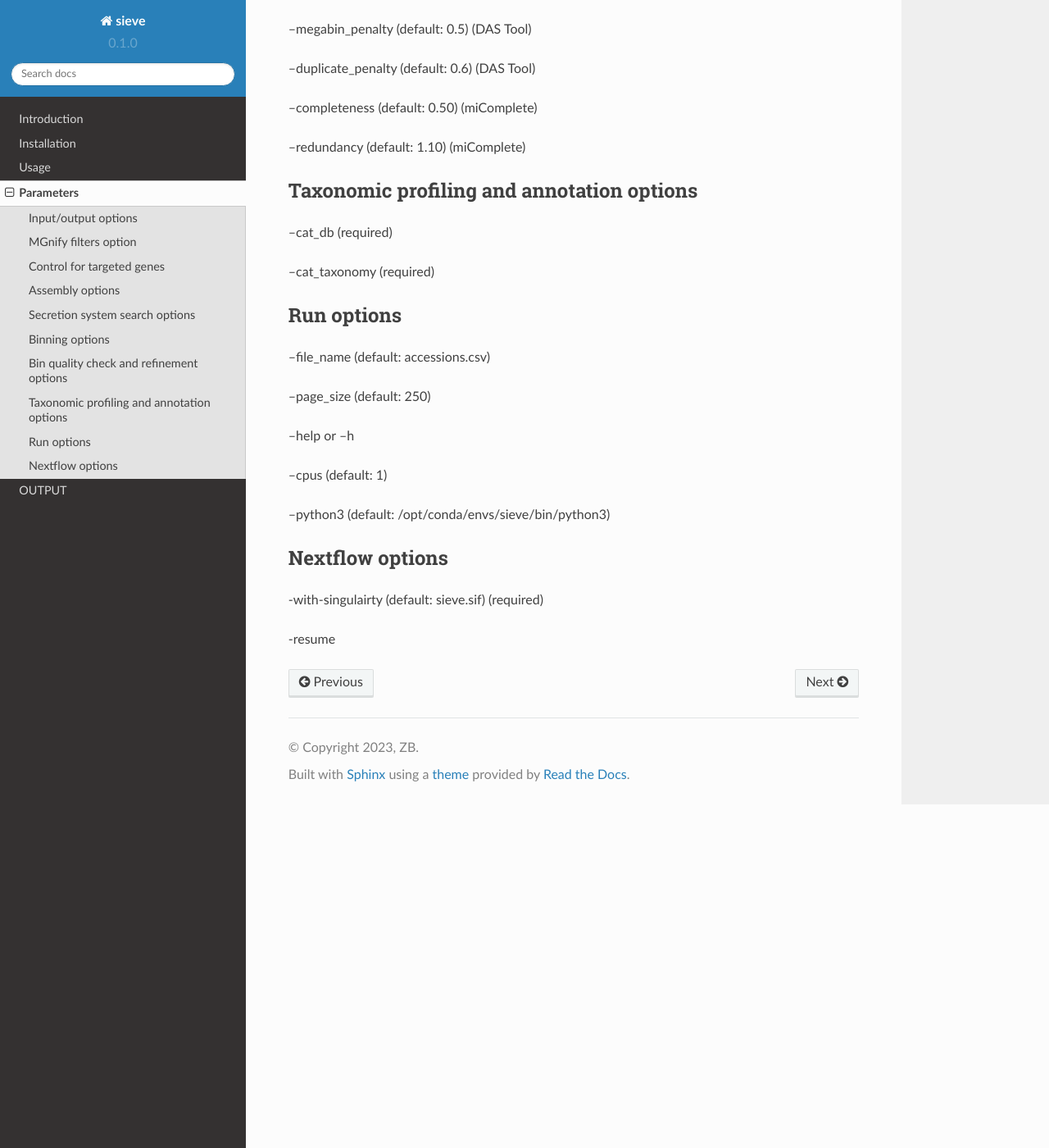
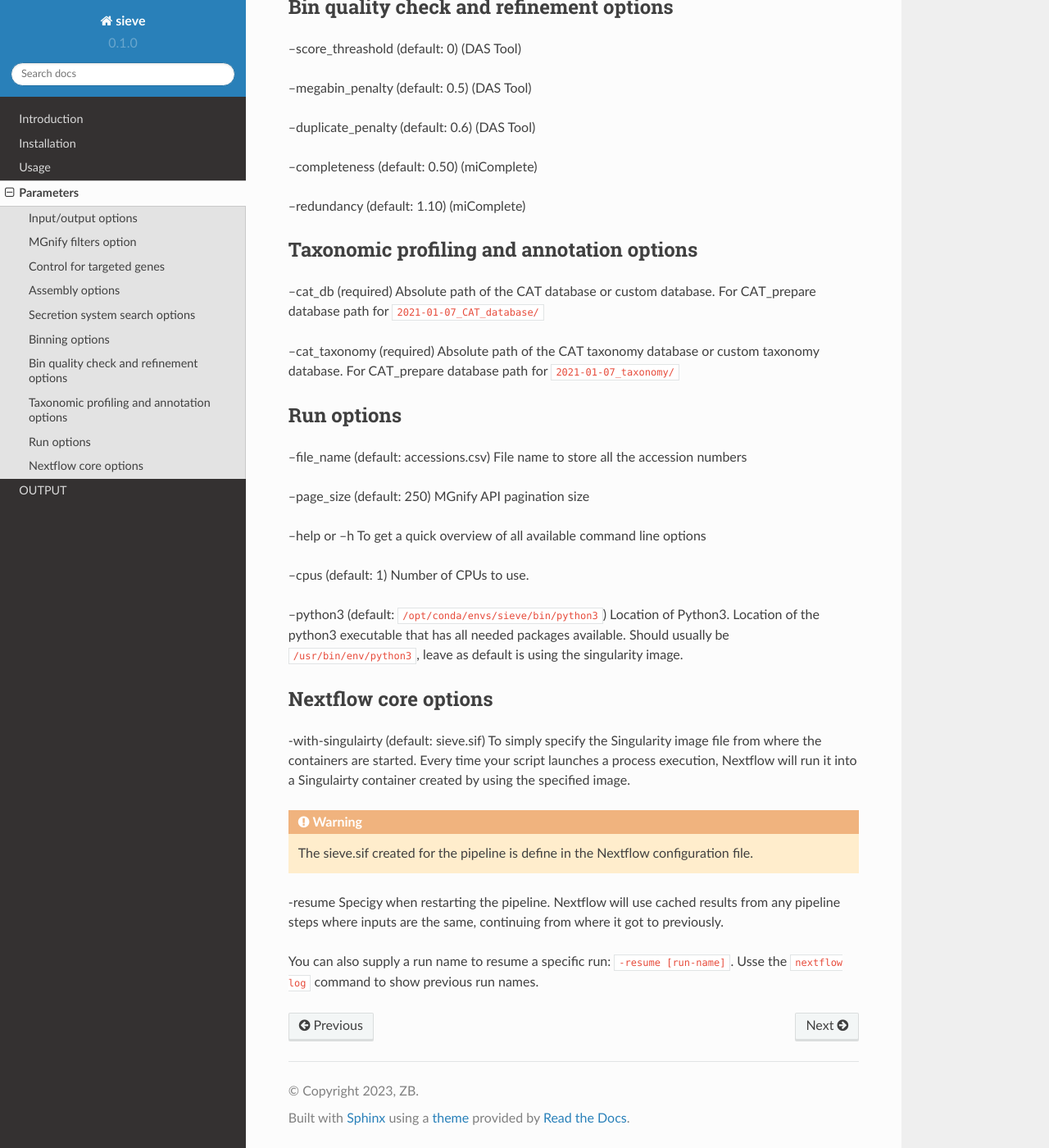
Before and after one commit to matiasWanntorp/sieve-doc, a Sphinx documentation site: the page built from docs/source/parameters.rst, in a window 1280 px wide and 1400 px high, scrolled down 2064 px. Shown: the whole window at 82% size. Built offline with Sphinx 7.4.7 and the Read the Docs theme 2.0.0, drawn with Linux system fonts in a browser that asks for light colours; some of the changed text lies outside the part shown.

Commit message:
Update parameters.rst

```diff
--- a/docs/source/parameters.rst
+++ b/docs/source/parameters.rst
@@ -12,6 +12,8 @@ Input/output options
 --data_dir
 
 --resultsDir (required)
+The output directory where the results will be saved. You have to use absolute paths.
+
 
 MGnify filters option
 ---------------------
@@ -47,6 +49,9 @@ MGnify filters option
 
 Control for targeted genes
 --------------------------
+
+--skip_diamond
+Skip diamond alignement.
 
 --diamond_min_align_reads (default: 0)
 
@@ -103,25 +108,41 @@ Taxonomic profiling and annotation options
 ------------------------------------------
 
 --cat_db (required)
+Absolute path of the CAT database or custom database. For CAT_prepare database path for ``2021-01-07_CAT_database/``
 
 --cat_taxonomy (required)
+Absolute path of the CAT taxonomy database or custom taxonomy database. For CAT_prepare database path for ``2021-01-07_taxonomy/``
+
 
 Run options
 -----------
 
 --file_name (default: accessions.csv)
+File name to store all the accession numbers
 
 --page_size (default: 250)
+MGnify API pagination size
 
 --help or --h
+To get a quick overview of all available command line options
 
 --cpus (default: 1)
+Number of CPUs to use.
 
---python3 (default: /opt/conda/envs/sieve/bin/python3)
+--python3 (default: ``/opt/conda/envs/sieve/bin/python3``)
+Location of Python3. Location of the python3 executable that has all needed packages available. Should usually be ``/usr/bin/env/python3``, leave as default is using the singularity image.
 
-Nextflow options
-----------------
+Nextflow core options
+---------------------
 
--with-singulairty (default: sieve.sif) (required)
+-with-singulairty (default: sieve.sif)
+To simply specify the Singularity image file from where the containers are started. Every time your script launches a process execution, Nextflow will run it into a Singulairty container created by using the specified image.
+
+.. WARNING::
+
+   The sieve.sif created for the pipeline is define in the Nextflow configuration file.
 
 -resume
+Specigy when restarting the pipeline. Nextflow will use cached results from any pipeline steps where inputs are the same, continuing from where it got to previously.
+
+You can also supply a run name to resume a specific run: ``-resume [run-name]``. Usse the ``nextflow log`` command to show previous run names.
```
